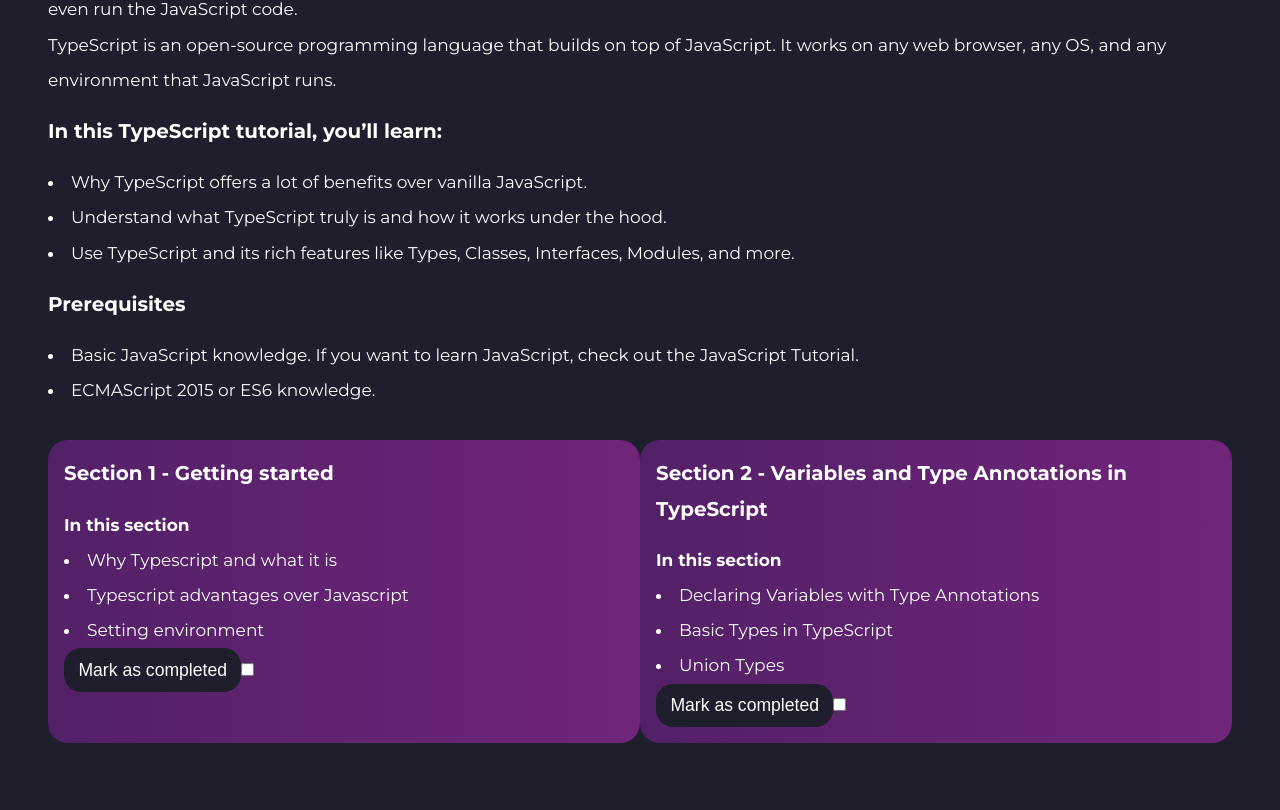
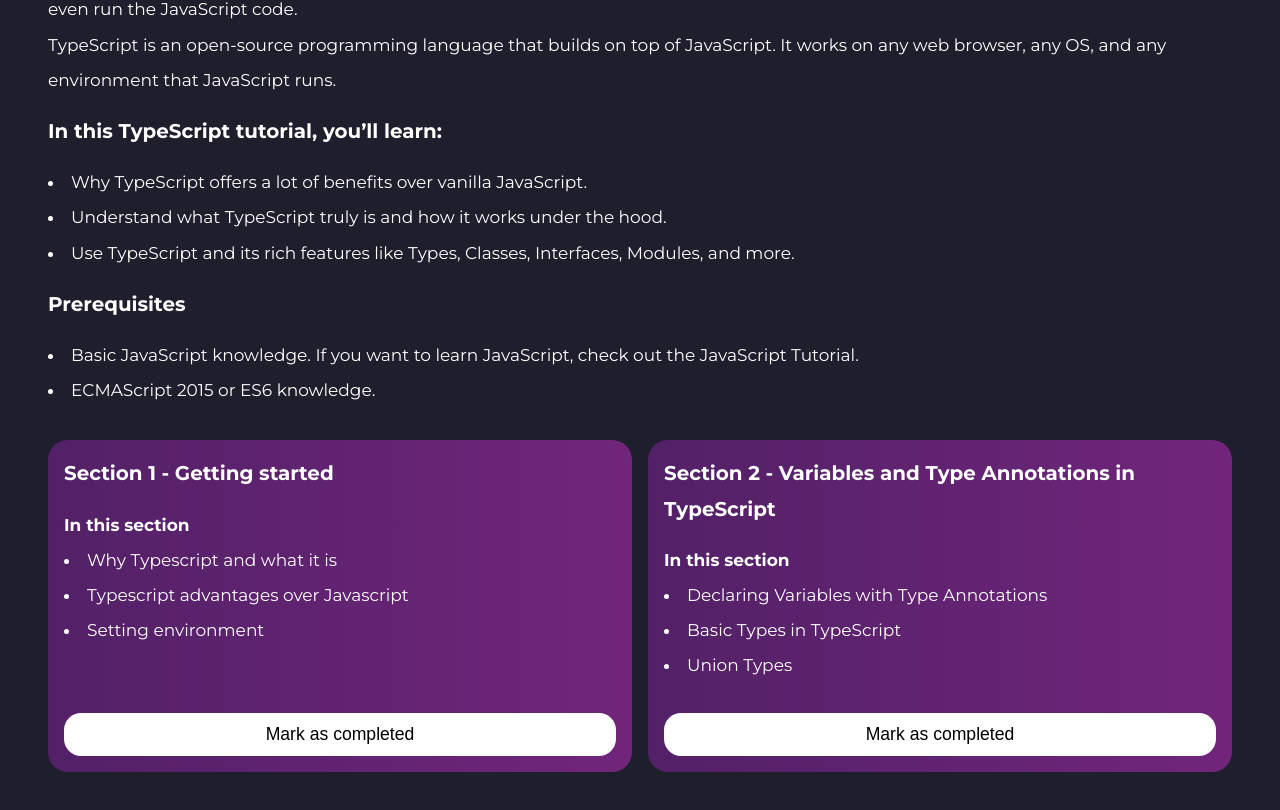
Before and after one commit to Isuu1/typescript-tutorial, a Next.js app: page / in a window 1280 px wide. Shown: the part 240-1050 px from the top of the page. Built offline with nearby package versions, Linux system fonts and the light colour scheme.

Commit message:
Added more styling to sections container and sections wrapper

```diff
--- a/app/Home.module.css
+++ b/app/Home.module.css
@@ -1,3 +1,5 @@
 .home__sections {
-  display: flex;
+  display: grid;
+  grid-template-columns: repeat(auto-fill, minmax(400px, 1fr));
+  gap: 1rem;
 }/*# sourceMappingURL=Home.module.css.map */
--- a/app/Home.module.scss
+++ b/app/Home.module.scss
@@ -1,5 +1,7 @@
 .home {
   &__sections {
-    display: flex;
+    display: grid;
+    grid-template-columns: repeat(auto-fill, minmax(400px, 1fr));
+    gap: 1rem;
   }
 }
--- a/app/components/SectionContainer/SectionContainer.jsx
+++ b/app/components/SectionContainer/SectionContainer.jsx
@@ -1,19 +1,34 @@
-import React from "react";
+"use client";
+
+import React, { useState } from "react";
 import styles from "@/app/components/SectionContainer/SectionContainer.module.scss";
 import Link from "next/link";
 
 const SectionContainer = ({ title, section, children }) => {
+  const [isSectionCompleted, setIsSectionCompleted] = useState(false);
+
   return (
     <section className={styles.sectionContainer}>
-      <Link href={`/section-${section}`}>
-        <h3 className={styles.sectionContainer__title}>{title}</h3>
-        <h4>In this section</h4>
-        {children}
-      </Link>
-      <button className={styles.sectionContainer__button}>
-        Mark as completed
+      {isSectionCompleted && (
+        <div className={styles.sectionCompletedOverlay}>
+          <h2>You completed this section</h2>
+        </div>
+      )}
+      <div>
+        <Link href={`/section-${section}`}>
+          <h3 className={styles.sectionContainer__title}>{title}</h3>
+          <h4>In this section</h4>
+          {children}
+        </Link>
+      </div>
+      <button
+        className={styles.sectionContainer__button}
+        onClick={() => setIsSectionCompleted(!isSectionCompleted)}
+      >
+        {isSectionCompleted
+          ? "Mark as not completed"
+          : "Mark as completed"}
       </button>
-      <input type="checkbox" />
     </section>
   );
 };
--- a/app/components/SectionContainer/SectionContainer.module.css
+++ b/app/components/SectionContainer/SectionContainer.module.css
@@ -1,4 +1,7 @@
 .sectionContainer {
+  position: relative;
+  display: grid;
+  grid-template-rows: 1fr auto;
   background: linear-gradient(270deg, #912a92, #18183e);
   background-size: 400% 400%;
   animation: AnimateBackground 30s ease infinite;
@@ -7,6 +10,7 @@
   transition: all 0.3s;
   margin: 2rem 0;
   flex: 1 1 50%;
+  min-height: 300px;
 }
 .sectionContainer:hover {
   box-shadow: 0 0 20px -10px #beb8f3;
@@ -15,7 +19,28 @@
   margin-bottom: 1rem;
 }
 .sectionContainer__button {
-  background: #1e1e2c;
+  z-index: 6;
+  position: relative;
+  background: #ffffff;
+  color: #000;
+}
+
+.sectionCompletedOverlay {
+  transition: all 0.3s;
+  z-index: 5;
+  display: flex;
+  align-items: center;
+  justify-content: center;
+  background: #ffffff;
+  opacity: 0.8;
+  position: absolute;
+  top: 0;
+  width: 100%;
+  height: 100%;
+  border-radius: 20px;
+}
+.sectionCompletedOverlay h2 {
+  color: #000;
 }
 @keyframes AnimateBackground {
   0% {
--- a/app/components/SectionContainer/SectionContainer.module.scss
+++ b/app/components/SectionContainer/SectionContainer.module.scss
@@ -1,4 +1,7 @@
 .sectionContainer {
+  position: relative;
+  display: grid;
+  grid-template-rows: 1fr auto;
   background: linear-gradient(270deg, #912a92, #18183e);
   background-size: 400% 400%;
   -webkit-animation: AnimateBackground 30s ease infinite;
@@ -9,6 +12,7 @@
   transition: all 0.3s;
   margin: 2rem 0;
   flex: 1 1 50%;
+  min-height: 300px;
   &:hover {
     box-shadow: 0 0 20px -10px #beb8f3;
   }
@@ -16,7 +20,28 @@
     margin-bottom: 1rem;
   }
   &__button {
-    background: #1e1e2c;
+    z-index: 6;
+    position: relative;
+    background: #ffffff;
+    color: #000;
+  }
+}
+
+.sectionCompletedOverlay {
+  transition: all 0.3s;
+  z-index: 5;
+  display: flex;
+  align-items: center;
+  justify-content: center;
+  background: #ffffff;
+  opacity: 0.8;
+  position: absolute;
+  top: 0;
+  width: 100%;
+  height: 100%;
+  border-radius: 20px;
+  & h2 {
+    color: #000;
   }
 }
 
```
Also changed, not shown: 2 other files (tests, documents, lock files or other folders).
